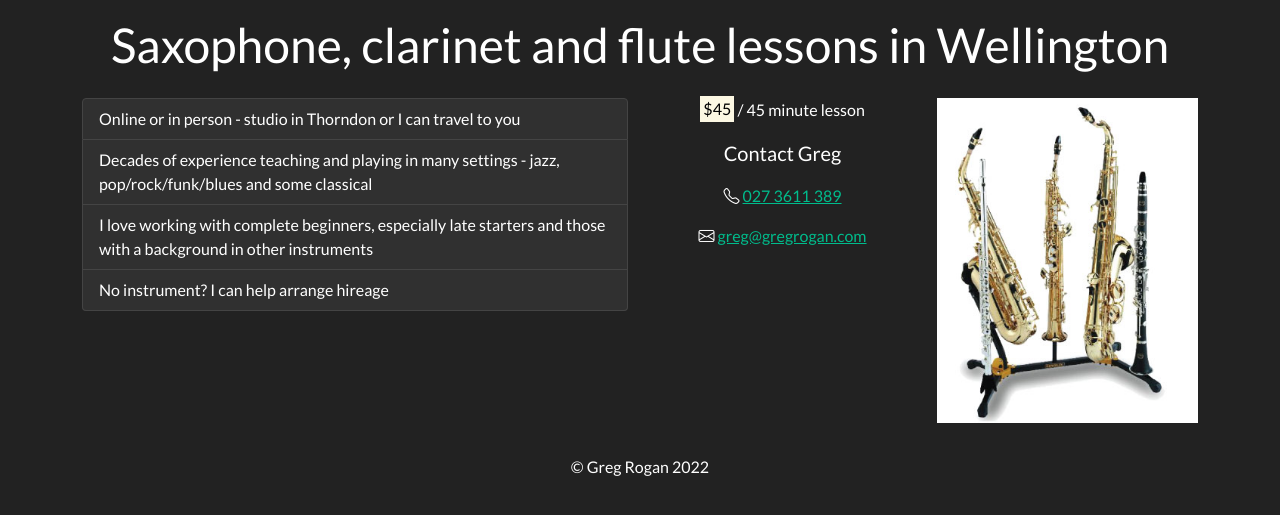
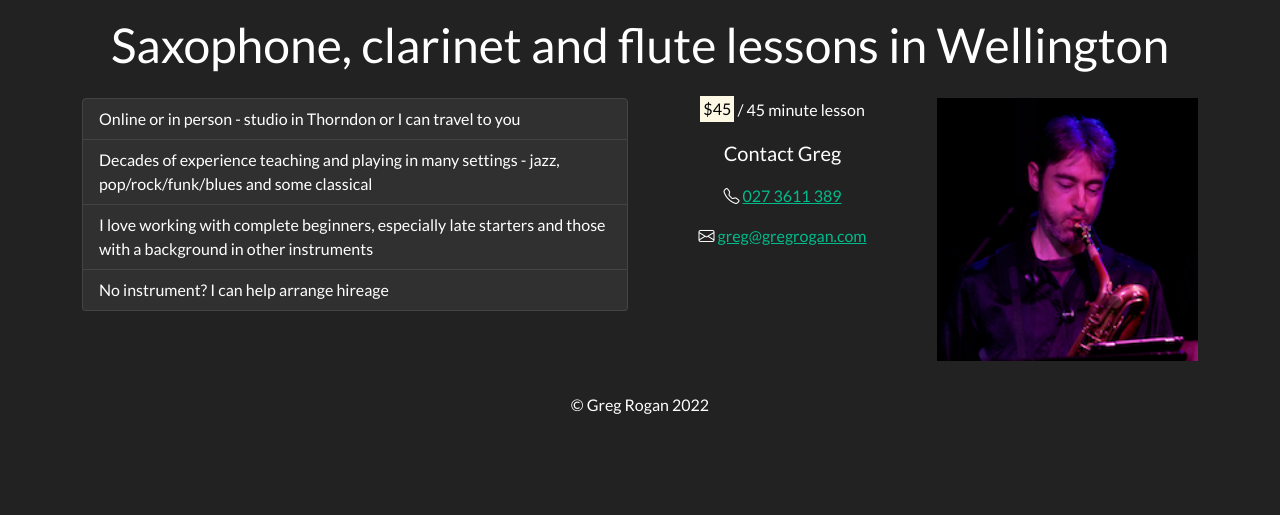
Before and after one commit to gregrogan/gregrogan.github.io, a Jekyll site: the page built from index.md, in a window 1280 px wide. Shown: the top 515 px of the page. Built offline with Jekyll 4.4.1, drawn with Linux system fonts in a browser that asks for light colours; nearby versions of some CDN libraries.

Commit message:
action photo

```diff
--- a/index.md
+++ b/index.md
@@ -20,7 +20,7 @@ permalink: /
         <p><i class="bi-envelope"></i> <a href="mailto:greg@gregrogan.com?subject=Lessons">greg@gregrogan.com</a></p>
     </div>
     <div class="d-none d-sm-block col-sm-4 col-md-3 col-lg">
-        <img class="w-100" src='/assets/img/instruments.png'/>
+        <img class="w-100" src='/assets/img/action.png'/>
     </div>
 </div>
 <div class="row justify-content-center">
@@ -31,6 +31,6 @@ permalink: /
         <p><i class="bi-envelope"></i> <a href="mailto:greg@gregrogan.com?subject=Lessons">greg@gregrogan.com</a></p>
     </div>
     <div class="col-5 d-sm-none">
-        <img class="w-100" src='/assets/img/instruments.png'/>
+        <img class="w-100" src='/assets/img/action.png'/>
     </div>
 </div>
```
Also changed, not shown: assets/img/action.png (added), assets/img/saxophones.png (added).
